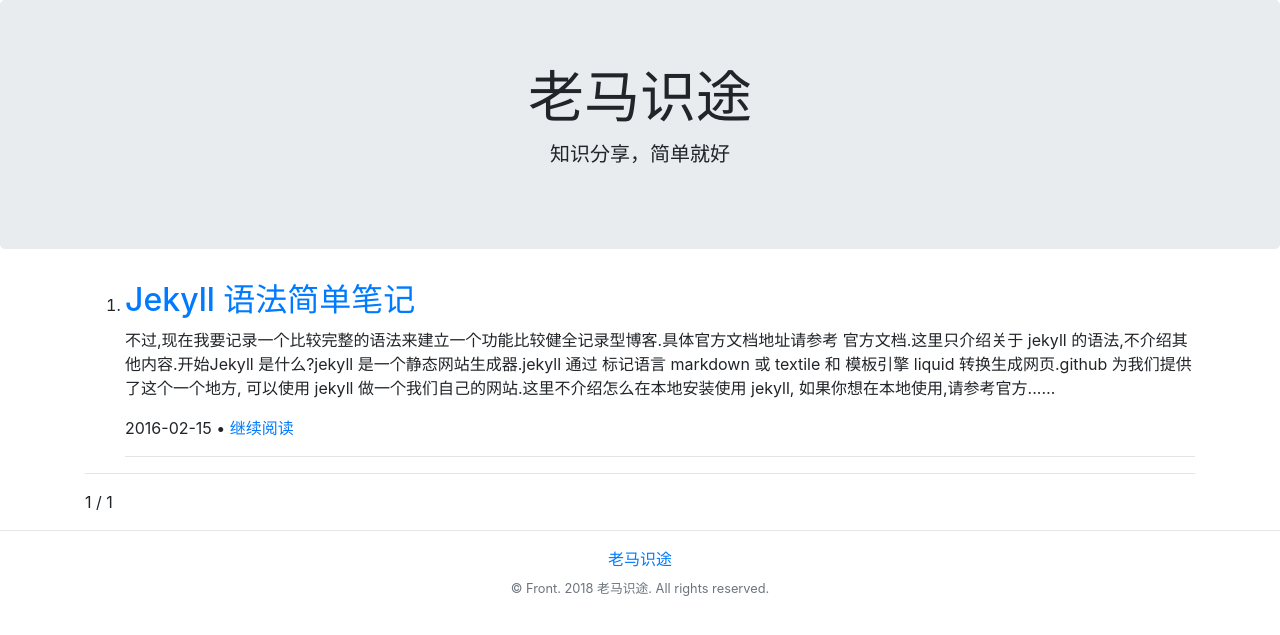
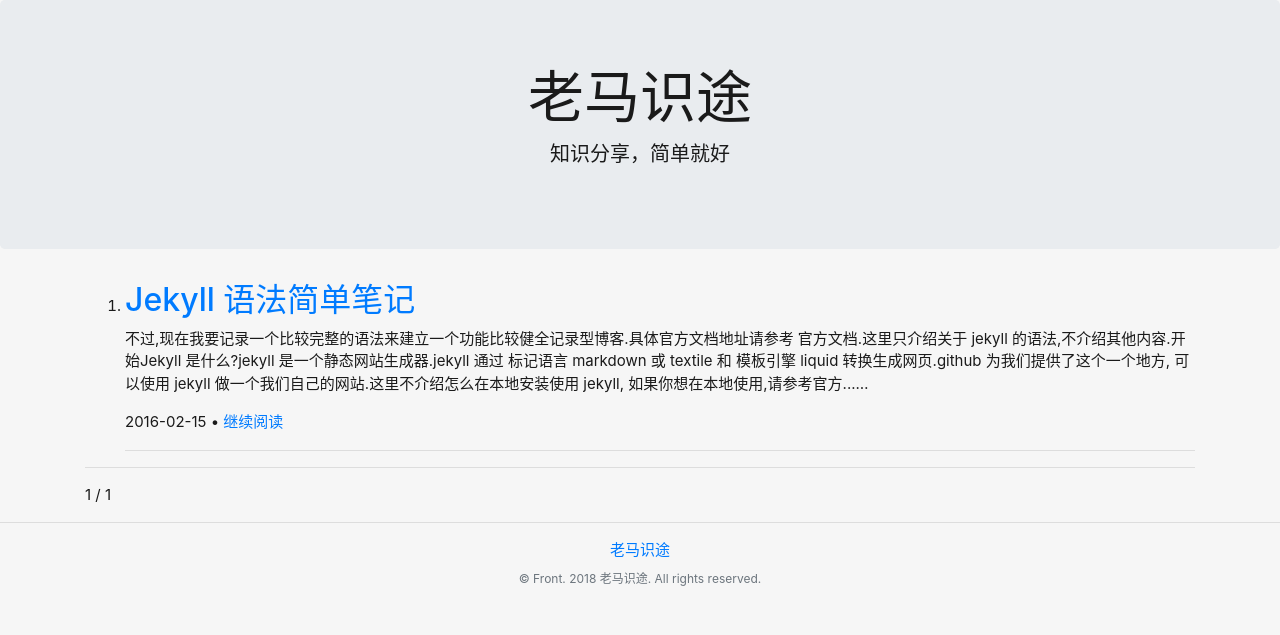
Before and after one commit to cfwin/cfwin.github.io, a Jekyll site: the page built from index.html, in a window 1280 px wide. Shown: the top 635 px of the page. Built offline with Jekyll 4.4.1, drawn with Linux system fonts in a browser that asks for light colours; the list of posts is cut into pages by our own code.

Commit message:
Update css.html

```diff
--- a/_includes/css.html
+++ b/_includes/css.html
@@ -1 +1,2 @@
 <link rel="stylesheet" href="https://stackpath.bootstrapcdn.com/bootstrap/4.1.3/css/bootstrap.min.css" integrity="sha384-MCw98/SFnGE8fJT3GXwEOngsV7Zt27NXFoaoApmYm81iuXoPkFOJwJ8ERdknLPMO" crossorigin="anonymous">
+<link href="/css/main.css" rel="stylesheet"/>
```
